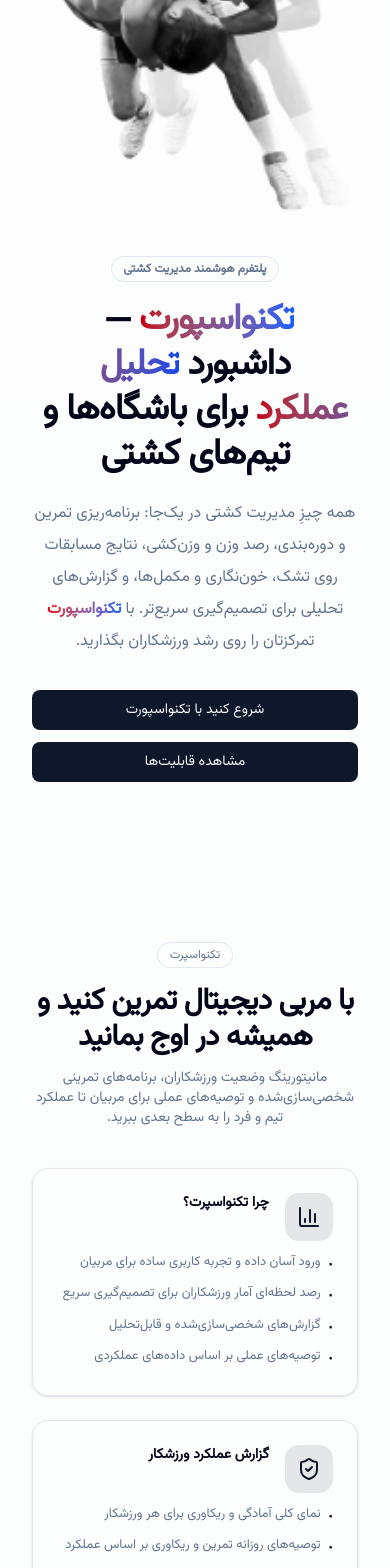
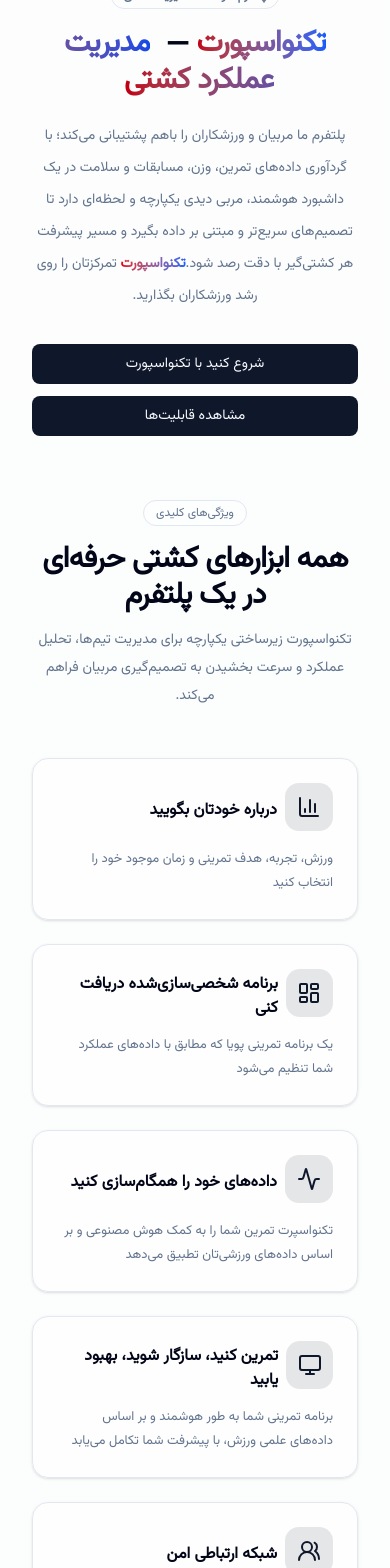
Before and after one commit to nullxxnerd/Wrestling-Dashboard, a Next.js app: page / in a window 390 px wide. Shown: the part 432-2000 px from the top of the page. Built offline with nearby package versions, Linux system fonts and the light colour scheme.

Commit message:
feat: Update UI components with Persian translations and improved layout

```diff
--- a/app/dashboard/bodybuilding-performance/components/strength/StrengthRatiosChart.tsx
+++ b/app/dashboard/bodybuilding-performance/components/strength/StrengthRatiosChart.tsx
@@ -29,7 +29,11 @@
   bodyweightData = [198, 198.5, 199, 199.2, 199.5, 200],
   weeks = 6,
 }: StrengthRatiosChartProps) {
-  const weekLabels = generateWeekLabels(weeks);
+  const weekLabels = generateWeekLabels(weeks).map(
+    (_label, index) => `هفته ${index + 1}`
+  );
+
+  const fontFamily = "'Vazirmatn', sans-serif";
 
   const benchRatios = benchData.map((bench, i) =>
     calculateStrengthToBodyweightRatio(bench, bodyweightData[i])
@@ -43,34 +47,36 @@
 
   const option = {
     title: {
-      text: "Strength to Bodyweight Ratios",
-      textStyle: { fontSize: 14, fontWeight: "normal" },
+      text: "نسبت قدرت به وزن بدن",
+      textStyle: { fontSize: 14, fontWeight: "normal", fontFamily },
     },
     tooltip: {
       trigger: "axis",
-      textStyle: { fontSize: 12 },
-      formatter: "{b}<br/>{a0}: {c0}x<br/>{a1}: {c1}x<br/>{a2}: {c2}x",
+      textStyle: { fontSize: 12, fontFamily },
+      formatter:
+        "{b}<br/>{a0}: {c0} برابر<br/>{a1}: {c1} برابر<br/>{a2}: {c2} برابر",
     },
     legend: {
-      data: ["Bench/BW", "Squat/BW", "Deadlift/BW"],
-      textStyle: { fontSize: 11 },
+      data: ["پرس سینه به وزن بدن", "اسکات به وزن بدن", "ددلیفت به وزن بدن"],
+      textStyle: { fontSize: 11, fontFamily },
     },
+    textStyle: { fontFamily },
     xAxis: {
       type: "category",
       data: weekLabels,
-      axisLabel: { fontSize: 10 },
+      axisLabel: { fontSize: 10, fontFamily },
     },
     yAxis: {
       type: "value",
-      name: "Ratio (x)",
+      name: "نسبت (برابر)",
       min: 1.4,
       max: 2.7,
-      nameTextStyle: { fontSize: 10 },
-      axisLabel: { fontSize: 10 },
+      nameTextStyle: { fontSize: 10, fontFamily },
+      axisLabel: { fontSize: 10, fontFamily },
     },
     series: [
       {
-        name: "Bench/BW",
+        name: "پرس سینه به وزن بدن",
         type: "line",
         data: benchRatios,
         itemStyle: { color: COLORS.WRESTLING_BLUE },
@@ -78,7 +84,7 @@
         smooth: true,
       },
       {
-        name: "Squat/BW",
+        name: "اسکات به وزن بدن",
         type: "line",
         data: squatRatios,
         itemStyle: { color: COLORS.WRESTLING_RED },
@@ -86,7 +92,7 @@
         smooth: true,
       },
       {
-        name: "Deadlift/BW",
+        name: "ددلیفت به وزن بدن",
         type: "line",
         data: deadliftRatios,
         itemStyle: { color: COLORS.WRESTLING_GREEN },
@@ -97,14 +103,14 @@
   };
 
   return (
-    <Card>
+    <Card style={{ fontFamily }}>
       <CardHeader>
-        <CardTitle className="text-lg">Relative Strength Analysis</CardTitle>
+        <CardTitle className="text-lg">تحلیل قدرت نسبی</CardTitle>
         <CardDescription>
-          Strength-to-bodyweight ratios for power assessment
+          بررسی روند نسبت قدرت به وزن برای ارزیابی عملکرد
         </CardDescription>
       </CardHeader>
-      <CardContent>
+      <CardContent className="px-0">
         <ReactECharts option={option} style={{ height: "300px" }} />
       </CardContent>
     </Card>
--- a/app/dashboard/layout.tsx
+++ b/app/dashboard/layout.tsx
@@ -10,7 +10,7 @@
 }) {
   return (
     <div dir="rtl" className="mx-auto w-full">
-      <div className="mx-auto w-full max-8-xl px-2 sm:px-4">
+      <div className="mx-auto w-full max-8-xl ">
         {/* Mobile navigation header */}
         <div className="lg:hidden py-3">
           <MobileHeader />
--- a/components/landing/Features.tsx
+++ b/components/landing/Features.tsx
@@ -6,126 +6,164 @@
   Plug,
   Monitor,
   ShieldCheck,
+  Users2,
+  Target,
+  Cpu,
 } from "lucide-react";
 
-const items = [
+const featureItems = [
   {
-    title: "چرا تکنواسپرت؟",
-    bullets: [
-      "ورود آسان داده و تجربه کاربری ساده برای مربیان",
-      "رصد لحظه‌ای آمار ورزشکاران برای تصمیم‌گیری سریع",
-      "گزارش‌های شخصی‌سازی‌شده و قابل‌تحلیل",
-      "توصیه‌های عملی بر اساس داده‌های عملکردی",
-    ],
+    title: "درباره خودتان بگویید",
+    desc: "ورزش، تجربه، هدف تمرینی و زمان موجود خود را انتخاب کنید",
     icon: BarChart3,
   },
   {
-    title: "گزارش عملکرد ورزشکار",
-    bullets: [
-      "نمای کلی آمادگی و ریکاوری برای هر ورزشکار",
-      "توصیه‌های روزانه تمرین و ریکاوری بر اساس عملکرد",
-      "هشدار خستگی و توصیه کاهش بار هوشمند",
-      "هماهنگی برنامه با تقویم رقابت‌ها",
-    ],
-    icon: ShieldCheck,
-  },
-  {
-    title: "تکواسپرت چجوری کار میکنه؟",
-    bullets: [
-      "درباره خود بگویید",
-      "ورزش، تجربه و هدف را انتخاب کنید",
-      "برنامه پویا و شخصی‌سازی‌شده دریافت کنید",
-    ],
-    icon: Activity,
-  },
-  {
-    title: "با کمک مربی دیجیتال هوشمند تمرین کنید",
-    subtitle: "با تکنواسپرت همیشه در اوج",
-    desc: "مانیتورینگ، برنامه‌های شخصی و توصیه‌های عملی برای مربیان",
+    title: "برنامه شخصی‌سازی‌شده دریافت کنی",
+    desc: "یک برنامه تمرینی پویا که مطابق با داده‌های عملکرد شما تنظیم می‌شود",
     icon: LayoutDashboard,
   },
   {
     title: "داده‌های خود را همگام‌سازی کنید",
-    desc: "همگام‌سازی داده و تطبیق تمرین با هوش مصنوعی",
-    extra: "اتصال ساعت و اپلیکیشن‌های ورزشی برای جمع‌آوری آسان داده‌ها",
-    icon: Plug,
+    desc: "تکنواسپرت تمرین شما را به کمک هوش مصنوعی و بر اساس داده‌های ورزشی‌تان تطبیق می‌دهد",
+    icon: Activity,
   },
   {
     title: "تمرین کنید، سازگار شوید، بهبود یابید",
-    desc: "برنامه تمرینی با پیشرفت شما تکامل می‌یابد",
-    extra: "بازخورد مداوم برای بهینه‌سازی بار تمرینی",
+    desc: "برنامه تمرینی شما به طور هوشمند و بر اساس داده‌های علمی ورزش، با پیشرفت شما تکامل می‌یابد",
     icon: Monitor,
+  },
+  {
+    title: "شبکه ارتباطی امن",
+    desc: "ارتباط بین مربیان، ورزشکاران و آنالیزورها را در کانال‌های اختصاصی و محافظت‌شده برقرار کنید.",
+    icon: Users2,
+  },
+  {
+    title: "اتصال آسان داده‌ها",
+    desc: "سنسورها و پوشیدنی‌ها را به‌سادگی متصل کنید و داده‌ها را در یک نمای واحد ببینید.",
+    icon: Plug,
+  },
+];
+
+const whyItems = [
+  {
+    title: "تعامل با مربی",
+    desc: "مربیان می‌توانند به راحتی داده‌های خود را وارد کنند و طراحی کاربرپسند، این امکان را می‌دهد که بدون پیچیدگی، به راحتی با داده‌ها تعامل کنند",
+    icon: Target,
+  },
+  {
+    title: "سرعت و دقت تصمیم‌گیری",
+    desc: "آمار ورزشکاران خود را بصورت لحظه‌ای رصد کنید و با سرعت بیشتری تصمیم بگیرید",
+    icon: ShieldCheck,
+  },
+  {
+    title: "گزارش های شخصی سازی شده",
+    desc: "گزارش‌ها متناسب با نیاز مربیان و مدیران ساخته می‌شود؛ از نمودارهای پویا تا خروجی‌های تحلی",
+    icon: Cpu,
+  },
+  ,
+  {
+    title: "سرعت و دقت تصمیم‌گیری",
+    desc: "آمار ورزشکاران خود را بصورت لحظه‌ای رصد کنید و با سرعت بیشتری تصمیم بگیرید",
+    icon: ShieldCheck,
+  },
+  {
+    title: "ارائه توصیه های کاربردی",
+    desc: "توصیه‌های کاربردی به مربی براساس داده‌های عملکردی ورزشکاران",
+    icon: Cpu,
   },
 ];
 
 export const Features: React.FC = () => {
   return (
+    <>
       <section id="features" className="py-16" dir="rtl">
         <div className="max-w-6xl mx-auto px-4">
-        <div className="flex flex-col items-center text-center mb-10">
+          <div className="flex flex-col items-center text-center mb-12">
             <span className="px-3 py-1 mb-4 text-xs font-medium rounded-full border border-border text-muted-foreground bg-background/40">
-            تکنواسپرت
+              ویژگی‌های کلیدی
             </span>
             <h3 className="text-3xl sm:text-4xl font-extrabold tracking-tight mb-3">
-            با مربی دیجیتال تمرین کنید و همیشه در اوج بمانید
+              همه ابزارهای کشتی حرفه‌ای در یک پلتفرم
             </h3>
-          <p className="max-w-2xl text-sm sm:text-base text-muted-foreground">
-            مانیتورینگ وضعیت ورزشکاران، برنامه‌های تمرینی شخصی‌سازی‌شده و
-            توصیه‌های عملی برای مربیان تا عملکرد تیم و فرد را به سطح بعدی ببرید.
+            <p className="max-w-2xl text-sm sm:text-base text-muted-foreground leading-7">
+              تکنواسپورت زیرساختی یکپارچه برای مدیریت تیم‌ها، تحلیل عملکرد و
+              سرعت بخشیدن به تصمیم‌گیری مربیان فراهم می‌کند.
             </p>
           </div>
 
           <div className="grid grid-cols-1 sm:grid-cols-2 lg:grid-cols-3 gap-6">
-          {items.map((it) => {
-            const Icon = it.icon as React.ElementType;
+            {featureItems.map((item) => {
+              const Icon = item.icon as React.ElementType;
               return (
                 <article
-                key={it.title}
-                className="p-6 rounded-2xl border border-border bg-background/50 shadow-sm hover:shadow-md transition-shadow duration-200"
+                  key={item.title}
+                  className="p-6 rounded-2xl border border-border bg-background/60 shadow-sm hover:-translate-y-1 hover:shadow-lg transition-all duration-200 "
                 >
-                <div className="flex items-start gap-4 mb-3">
-                  <span className="inline-flex items-center justify-center w-12 h-12 rounded-xl bg-primary/10 text-primary flex-shrink-0">
+                  <div className="flex flex-row items-center gap-2  ">
+                    <span className="inline-flex items-center justify-center w-12 h-12 rounded-xl bg-primary/10 text-primary mb-4">
                       <Icon className="w-6 h-6" />
                     </span>
-                  <div>
-                    <h4 className="text-sm sm:text-base font-semibold">
-                      {it.title}
+                    <h4 className="text-base font-semibold mb-2">
+                      {item.title}
                     </h4>
-                    {it.subtitle && (
-                      <p className="text-[11px] text-muted-foreground/90 mt-1">
-                        {it.subtitle}
-                      </p>
-                    )}
-                  </div>
                   </div>
 
-                {it.desc && (
-                  <p className="text-[13px] text-muted-foreground leading-6 mb-1">
-                    {it.desc}
+                  <p className="text-[13px] text-muted-foreground leading-6">
+                    {item.desc}
                   </p>
-                )}
-
-                {it.extra && (
-                  <p className="text-[12px] text-muted-foreground/90 mb-2">
-                    {it.extra}
-                  </p>
-                )}
-
-                {it.bullets && (
-                  <ul className="mt-2 text-[13px] text-muted-foreground list-inside space-y-2">
-                    {it.bullets.map((b: string, idx: number) => (
-                      <li key={idx} className="flex items-start gap-2">
-                        <span className="text-primary mt-1">•</span>
-                        <span>{b}</span>
-                      </li>
-                    ))}
-                  </ul>
-                )}
                 </article>
               );
             })}
           </div>
         </div>
       </section>
+
+      <section
+        id="why-technosport"
+        className="pt-16  border-t border-border/60"
+        dir="rtl"
+      >
+        <div className="max-w-6xl mx-auto px-4">
+          <div className="flex flex-col items-center text-center mb-12">
+            <span className="px-3 py-1 mb-4 text-xs font-medium rounded-full border border-border text-muted-foreground">
+              چرا تکنواسپورت؟
+            </span>
+            <h3 className="text-3xl sm:text-4xl font-extrabold tracking-tight mb-3">
+              انتخابی هوشمند برای باشگاه‌های کشتی
+            </h3>
+            <p className="max-w-2xl text-sm sm:text-base text-muted-foreground leading-7">
+              ما تجربه مربیان نخبه را با تکنولوژی روز ترکیب کرده‌ایم تا مسیر
+              استعدادیابی، آنالیز و رشد ورزشکاران شما شفاف و قابل سنجش باشد.
+            </p>
+          </div>
+
+          <div className="grid grid-cols-1 sm:grid-cols-3 gap-6 mb-14">
+            {whyItems.map((item) => {
+              const Icon = item.icon as React.ElementType;
+              return (
+                <article
+                  key={item.title}
+                  className="p-6 rounded-2xl border border-border bg-background shadow-sm hover:shadow-md transition-shadow duration-200"
+                >
+                  <div className="flex items-start gap-4">
+                    <span className="inline-flex items-center justify-center w-12 h-12 rounded-xl bg-primary/10 text-primary flex-shrink-0">
+                      <Icon className="w-6 h-6" />
+                    </span>
+                    <div>
+                      <h4 className="text-base font-semibold mb-2">
+                        {item.title}
+                      </h4>
+                      <p className="text-[13px] text-muted-foreground leading-6">
+                        {item.desc}
+                      </p>
+                    </div>
+                  </div>
+                </article>
+              );
+            })}
+          </div>
+        </div>
+      </section>
+    </>
   );
 };
--- a/components/landing/Hero.tsx
+++ b/components/landing/Hero.tsx
@@ -4,29 +4,29 @@
 
 export const Hero: React.FC = () => {
   return (
-    <section className="py-24" dir="rtl">
-      <div className="max-w-6xl mx-auto px-4">
+    <section className="pt-4 lg:pt-24 lg:pb-12" dir="rtl">
+      <div className="max-w-7xl mx-auto px-4">
         <div className="flex flex-col-reverse items-center gap-8 sm:flex-row-reverse sm:items-center">
           {/* Text column */}
           <div className="w-full text-center sm:w-1/2 sm:text-right">
             <span className="inline-block mb-4 px-3 py-1 text-xs font-semibold rounded-full border border-border text-muted-foreground">
               پلتفرم هوشمند مدیریت کشتی
             </span>
-            <h1 className="text-4xl font-extrabold leading-tight tracking-tight">
+            <h1 className="text-3xl lg:text-4xl font-extrabold leading-tight tracking-tight">
               <span className="bg-gradient-to-l from-blue-600 to-red-700 bg-clip-text text-transparent">
                 تکنواسپورت
               </span>
               <span className="mx-2">—</span>
-              داشبورد
+
               <span className="mx-2 bg-gradient-to-l from-blue-700 to-red-700 bg-clip-text text-transparent">
-                تحلیل عملکرد
+                مدیریت عملکرد کشتی
               </span>
-              برای باشگاه‌ها و تیم‌های کشتی
             </h1>
-            <p className="mt-5 text-base sm:text-lg text-muted-foreground leading-8">
-              همه چیزِ مدیریت کشتی در یک‌جا: برنامه‌ریزی تمرین و دوره‌بندی، رصد
-              وزن و وزن‌کشی، نتایج مسابقات روی تشک، خون‌نگاری و مکمل‌ها، و
-              گزارش‌های تحلیلی برای تصمیم‌گیری سریع‌تر. با{" "}
+            <p className="mt-5 text-sm sm:text-lg text-muted-foreground leading-8">
+              پلتفرم ما مربیان و ورزشکاران را باهم پشتیبانی می‌کند؛ با گردآوری
+              داده‌های تمرین، وزن، مسابقات و سلامت در یک داشبورد هوشمند، مربی
+              دیدی یکپارچه و لحظه‌ای دارد تا تصمیم‌های سریع‌تر و مبتنی بر داده
+              بگیرد و مسیر پیشرفت هر کشتی‌گیر با دقت رصد شود.
               <span className="font-semibold bg-gradient-to-l from-blue-600 to-red-600 bg-clip-text text-transparent w-full">
                 تکنواسپورت
               </span>{" "}
@@ -45,7 +45,7 @@
 
           {/* Image column */}
           <div className="w-full sm:w-1/3 flex justify-center sm:justify-end">
-            <div className="relative w-full max-w-xs sm:max-w-md">
+            <div className="relative w-full max-w-[12rem] sm:max-w-md">
               <Image
                 src="/landing.png"
                 alt="تصویر معرفی تکنواسپورت — داشبورد مدیریت کشتی"
--- a/components/landing/ProductShowcase.tsx
+++ b/components/landing/ProductShowcase.tsx
@@ -189,7 +189,7 @@
       <div className="max-w-7xl mx-auto space-y-8">
         {/* Overview - move to top */}
 
-        <div className="grid lg:grid-cols-2 gap-8 items-center bg-gray-50 rounded-xl p-6 lg:py-8 border border-slate-200">
+        <div className="grid lg:grid-cols-2 gap-8 items-center bg-gray-50 rounded-xl py-8 px-4 lg:px-8 border border-slate-200">
           <div className="order-2 lg:order-1 text-right" dir="rtl">
             <Kicker>نمای کلی عملکرد</Kicker>
             <Title blue="آمادگی مسابقه" black="در یک نگاه" />
@@ -215,10 +215,10 @@
           </div>
         </div>
         {/* Bloodwork (Chart left, Description right) */}
-        <div className="grid lg:grid-cols-2 gap-8 items-center bg-gray-50 rounded-xl p-6 lg:py-8 border border-slate-200">
+        <div className="grid lg:grid-cols-2 gap-8 items-center bg-gray-50 rounded-xl py-8 px-4 lg:px-8 border border-slate-200">
           <div className="order-1 lg:order-2 text-right" dir="rtl">
             <Kicker>برای کشتی‌گیران و مربیان</Kicker>
-            <Title blue="خون‌سنجی دقیق" black="برای سلامت پایدار" />
+            <Title blue="خون‌سنجی دقیق" black="برای بشینه کردن عملکرد" />
             <p className="text-sm sm:text-base text-gray-700 mt-3 leading-7">
               پایش قند خون ناشتا و روندهای دوره‌ای کمک می‌کند تغذیه و بار تمرینی
               با وضعیت متابولیک هماهنگ شوند؛ کاهش ریسک افت عملکرد و افزایش کیفیت
@@ -252,7 +252,7 @@
         </div>
 
         {/* Body Composition (Description left, Chart right) */}
-        <div className="grid lg:grid-cols-2 gap-8 items-center bg-gray-50 rounded-xl p-6 lg:py-8 border border-slate-200">
+        <div className="grid lg:grid-cols-2 gap-8 items-center bg-gray-50 rounded-xl py-8 px-4 lg:px-8 border border-slate-200">
           <div className="order-2 lg:order-2 p-4 border border-border rounded-lg bg-white">
             <ReactECharts
               option={powerToWeightPreview}
@@ -261,7 +261,7 @@
           </div>
           <div className="order-1 lg:order-1 text-right" dir="rtl">
             <Kicker>آنالیز ترکیب بدنی</Kicker>
-            <Title blue="نسبت توان به وزن" black="برای ارزیابی مهارت کشتی" />
+            <Title blue="نسبت قدرت به وزن" black="برای ارزیابی مهارت کشتی" />
             <p className="text-sm sm:text-base text-gray-700 mt-3 leading-7">
               نسبت توان به وزن معیار کلیدی در کشتی است؛ توان بیشتر با وزن مؤثرتر
               یعنی جابه‌جایی سریع‌تر، اجرای تکنیک‌های انفجاری و کنترل بهتر در
@@ -279,7 +279,7 @@
         </div>
 
         {/* Lifting (Chart left, Description right) */}
-        <div className="grid lg:grid-cols-2 gap-8 items-center bg-gray-50 rounded-xl p-6 lg:py-8 border border-slate-200">
+        <div className="grid lg:grid-cols-2 gap-8 items-center bg-gray-50 rounded-xl py-8 px-4 lg:px-8 border border-slate-200">
           <div className="order-1 lg:order-2 text-right" dir="rtl">
             <Kicker>قدرت و اجرای تمرین</Kicker>
             <Title blue="نسبت‌های قدرتی" black="برای تعادل اسکات/بنچ/ددلیفت" />
@@ -296,35 +296,8 @@
               ]}
             />
           </div>
-          <div className="order-2 lg:order-1 p-4 border border-border rounded-lg bg-white">
+          <div className="order-2 lg:order-1  rounded-lg bg-white">
             <StrengthRatiosChart />
-          </div>
-        </div>
-
-        {/* Supplements (Description left, Chart right) */}
-        <div className="grid lg:grid-cols-2 gap-8 items-center bg-gray-50 rounded-xl p-6 lg:py-8 border border-slate-200">
-          <div className="order-2 lg:order-2 p-4 border border-border rounded-lg bg-white">
-            {/* نسخه کوچک برای شوکیس */}
-            <ReactECharts
-              option={miniAdherenceOption}
-              style={{ height: 200 }}
-            />
-          </div>
-          <div className="order-1 lg:order-1 text-right" dir="rtl">
-            <Kicker>تغذیه و مکمل‌ها</Kicker>
-            <Title blue="پروتکل هوشمند" black="برای پایبندی و اثرگذاری" />
-            <p className="text-sm sm:text-base text-gray-700 mt-3 leading-7">
-              پایش پایبندی به مکمل‌ها به همراه ارتباط آن با عملکرد، از هدررفت
-              هزینه جلوگیری می‌کند و نشان می‌دهد کدام مکمل واقعاً برای کشتی‌گیر
-              مفید است.
-            </p>
-            <Bullets
-              items={[
-                "نمایش همبستگی پایبندی با امتیاز عملکرد",
-                "یادآورها و زمان‌بندی مصرف برای رقابت",
-                "مقایسه پشته‌های مکمل در طول فصل",
-              ]}
-            />
           </div>
         </div>
       </div>
--- a/components/navbar.tsx
+++ b/components/navbar.tsx
@@ -18,7 +18,7 @@
 
   return (
     <nav className="bg-white/80 backdrop-blur supports-[backdrop-filter]:bg-white/60 border-b border-gray-200">
-      <div className="max-8-xl mx-auto px-4" dir="rtl">
+      <div className="max-w-7xl mx-auto px-4" dir="rtl">
         <div className="flex justify-between py-4">
           <div className="flex">
             <div className="flex-shrink-0 flex items-center">
```
Lines whose indentation alone changed are shown as unchanged.
